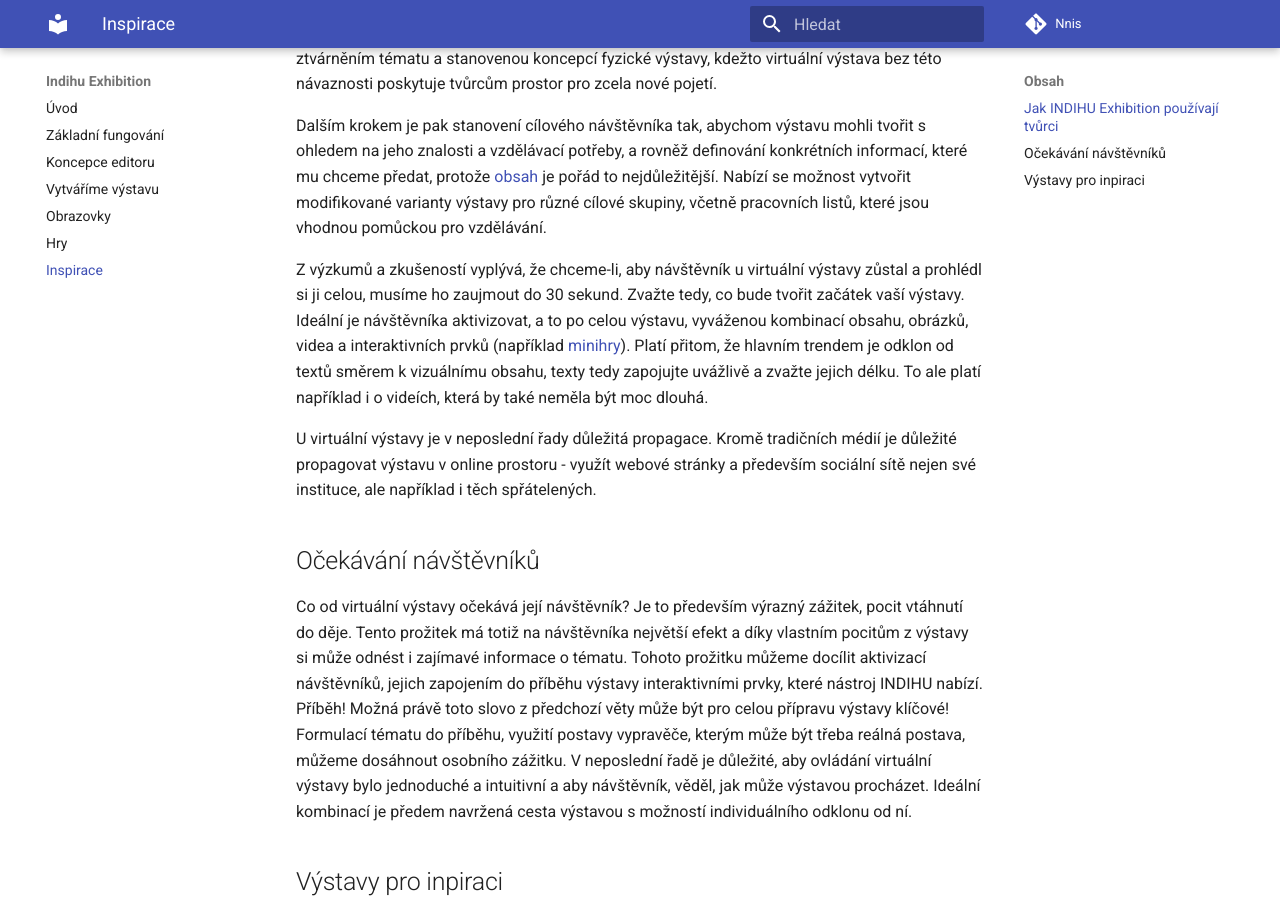
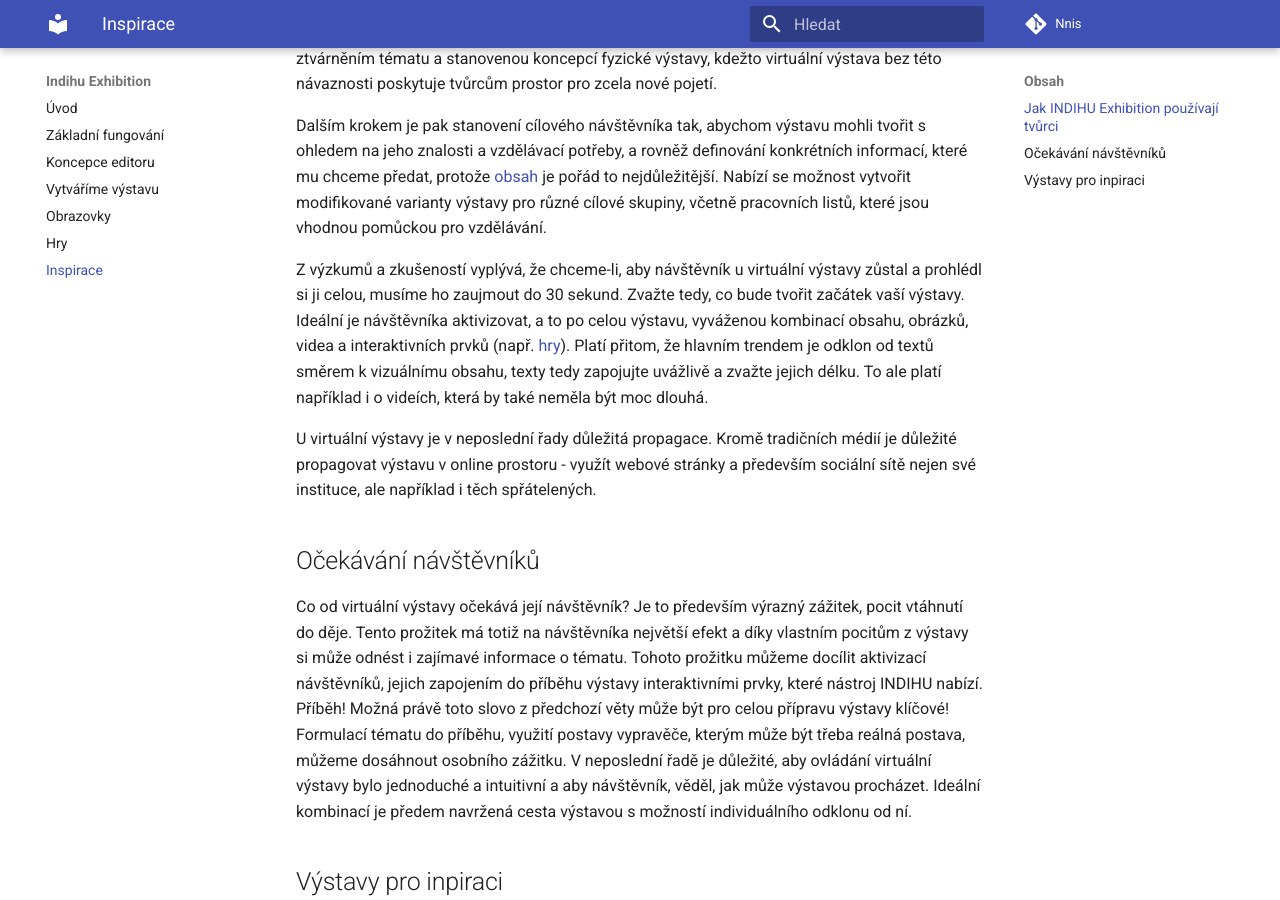
Before and after one commit to nnis/indihu-manual, an MkDocs documentation site: the page built from docs/inspirace.md, in a window 1280 px wide and 900 px high, scrolled down 457 px. Built offline with MkDocs 1.6.1 and Material for MkDocs 9.7.7, drawn with Linux system fonts in a browser that asks for light colours.

Commit message:
Update inspirace.md

```diff
--- a/docs/inspirace.md
+++ b/docs/inspirace.md
@@ -9,25 +9,17 @@ Tvůrci výstavy si musí na začátku stanovit, zda budou tvořit virtuální v
 
 Dalším krokem je pak stanovení cílového návštěvníka tak, abychom výstavu mohli tvořit s ohledem na jeho znalosti a vzdělávací potřeby, a rovněž definování konkrétních informací, které mu chceme předat, protože [obsah](obsah-vystavy.md) je pořád to nejdůležitější. Nabízí se možnost vytvořit modifikované varianty výstavy pro různé cílové skupiny, včetně pracovních listů, které jsou vhodnou pomůckou pro vzdělávání.
 
-Z výzkumů a zkušeností vyplývá, že chceme-li, aby návštěvník u virtuální výstavy zůstal a prohlédl si ji celou, musíme ho zaujmout do 30 sekund. Zvažte tedy, co bude tvořit začátek vaší výstavy. Ideální je návštěvníka aktivizovat, a to po celou výstavu, vyváženou kombinací obsahu, obrázků, videa a interaktivních prvků (například [minihry](minihry.md)). Platí přitom, že hlavním trendem je odklon od textů směrem k vizuálnímu obsahu, texty tedy zapojujte uvážlivě a zvažte jejich délku. To ale platí například i o videích, která by také neměla být moc dlouhá.
+Z výzkumů a zkušeností vyplývá, že chceme-li, aby návštěvník u virtuální výstavy zůstal a prohlédl si ji celou, musíme ho zaujmout do 30 sekund. Zvažte tedy, co bude tvořit začátek vaší výstavy. Ideální je návštěvníka aktivizovat, a to po celou výstavu, vyváženou kombinací obsahu, obrázků, videa a interaktivních prvků (např. [hry](hry.md)). Platí přitom, že hlavním trendem je odklon od textů směrem k vizuálnímu obsahu, texty tedy zapojujte uvážlivě a zvažte jejich délku. To ale platí například i o videích, která by také neměla být moc dlouhá.
 
 U virtuální výstavy je v neposlední řady důležitá propagace. Kromě tradičních médií je důležité propagovat výstavu v online prostoru - využít webové stránky a především sociální sítě nejen své instituce, ale například i těch spřátelených.
 
-
 ## Očekávání návštěvníků
-
-
 
 Co od virtuální výstavy očekává její návštěvník? Je to především výrazný zážitek, pocit vtáhnutí do děje. Tento prožitek má totiž na návštěvníka největší efekt a díky vlastním pocitům z výstavy si může odnést i zajímavé informace o tématu.
 Tohoto prožitku můžeme docílit aktivizací návštěvníků, jejich zapojením do příběhu výstavy interaktivními prvky, které nástroj INDIHU nabízí.
 Příběh! Možná právě toto slovo z předchozí věty může být pro celou přípravu výstavy klíčové! Formulací tématu do příběhu, využití postavy vypravěče, kterým může být třeba reálná postava, můžeme dosáhnout osobního zážitku.
 V neposlední řadě je důležité, aby ovládání virtuální výstavy bylo jednoduché a intuitivní a aby návštěvník, věděl, jak může výstavou procházet. Ideální kombinací je předem navržená cesta výstavou s možností individuálního odklonu od ní.
 
-
-
-
-
-
 ## Výstavy pro inpiraci
 
 TODO jednotlivé prvky (obrázky) + linky na zajímavé výstavy
```
